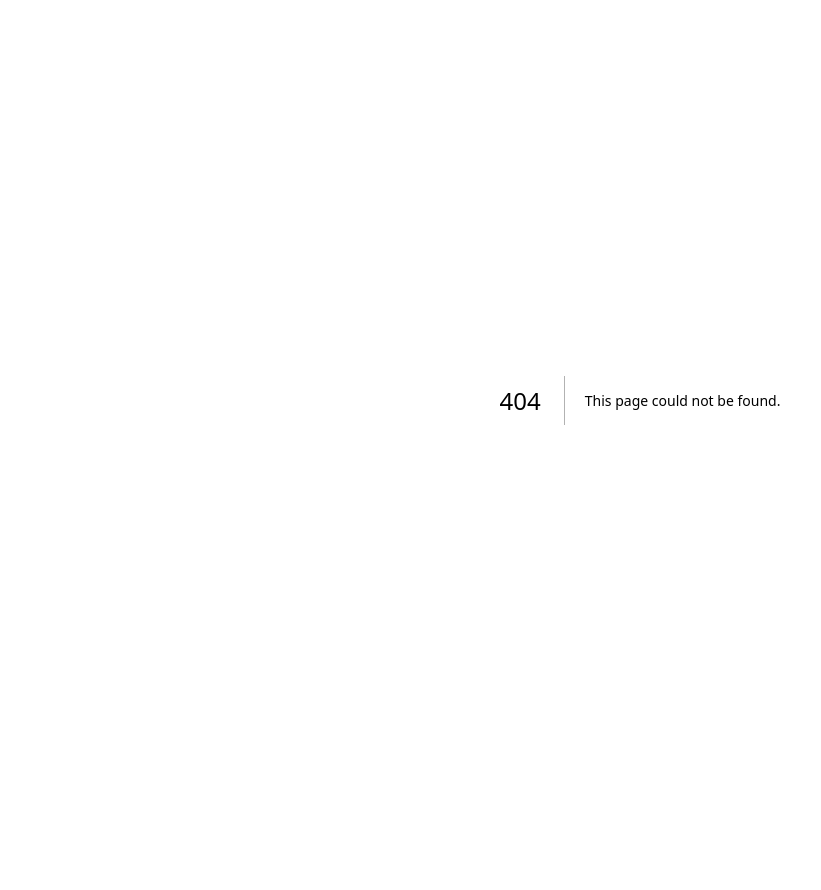
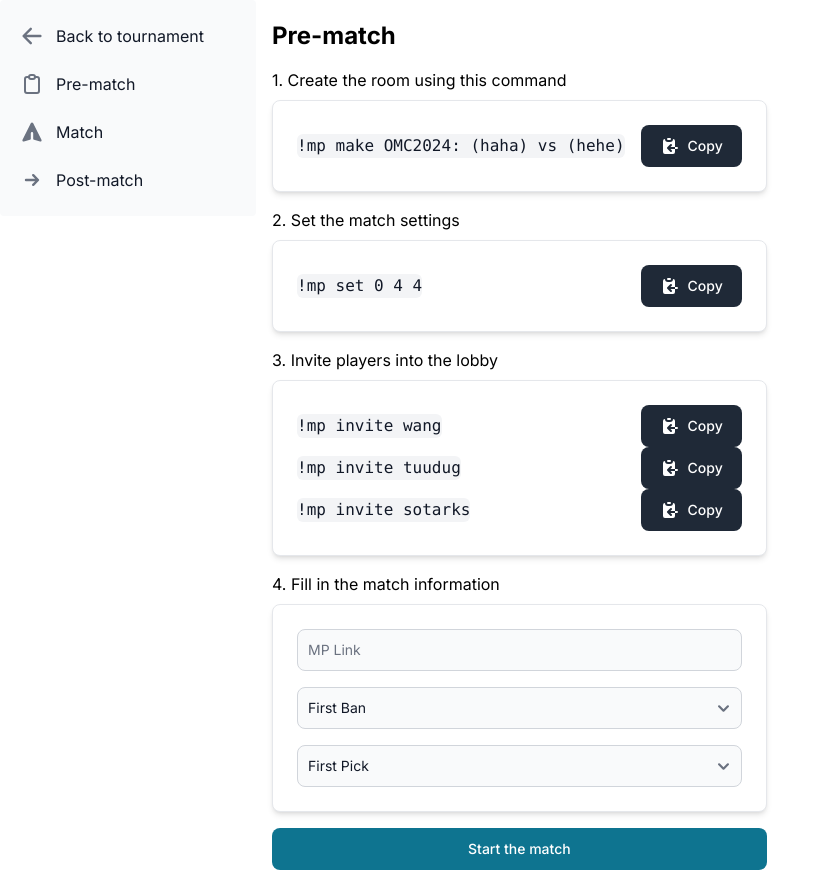
Before and after one commit to tuudug/osu-tournament-manager, a Next.js app: page /tournament/referee/1 in a window 1280 px wide. Before the commit this address had no page. Shown: the whole page, without its empty margins (0-821 px from the left). Before the commit the page ends 800 px from the top, so only its background shows below. Built offline with nearby package versions, Linux system fonts and the light colour scheme; no server answers.

Commit message:
Match Referee Page added

```diff
--- /dev/null
+++ b/app/tournament/referee/[id]/components/match.tsx
@@ -0,0 +1,9 @@
+"use client";
+
+export default function Match() {
+  return (
+    <div>
+      <h1>Match</h1>
+    </div>
+  );
+}
--- /dev/null
+++ b/app/tournament/referee/[id]/components/post-match.tsx
@@ -0,0 +1,9 @@
+"use client";
+
+export default function PostMatch() {
+  return (
+    <div>
+      <h1>Post-match</h1>
+    </div>
+  );
+}
--- /dev/null
+++ b/app/tournament/referee/[id]/components/pre-match.tsx
@@ -0,0 +1,109 @@
+"use client";
+
+import { Button, Card, Select, TextInput } from "flowbite-react";
+import { HiClipboardCopy } from "react-icons/hi";
+
+export default function PreMatch() {
+  return (
+    <div className="space-y-4">
+      <h1 className="mb-4 text-2xl font-bold text-black dark:text-white">
+        Pre-match
+      </h1>
+      <CreateRoom />
+      <MatchSettings />
+      <InvitePlayers />
+      <InputInfo />
+      <Button className="w-full">Start the match</Button>
+    </div>
+  );
+}
+
+function CreateRoom() {
+  return (
+    <div>
+      <p className="mb-2 text-black dark:text-white">
+        1. Create the room using this command
+      </p>
+      <Card>
+        <div className="flex items-center justify-between">
+          <code className="mr-4 rounded-md bg-gray-100 text-gray-900 dark:bg-gray-800 dark:text-white">
+            !mp make OMC2024: (haha) vs (hehe)
+          </code>
+          <Button color="dark">
+            <HiClipboardCopy className="mr-2 size-5" />
+            Copy
+          </Button>
+        </div>
+      </Card>
+    </div>
+  );
+}
+
+function MatchSettings() {
+  return (
+    <div className="space-y-2">
+      <p className="mb-2 text-black dark:text-white">
+        2. Set the match settings
+      </p>
+      <Card>
+        <div className="flex items-center justify-between">
+          <code className="mr-4 rounded-md bg-gray-100 text-gray-900 dark:bg-gray-800 dark:text-white">
+            !mp set 0 4 4
+          </code>
+          <Button color="dark">
+            <HiClipboardCopy className="mr-2 size-5" />
+            Copy
+          </Button>
+        </div>
+      </Card>
+    </div>
+  );
+}
+
+function InvitePlayers() {
+  return (
+    <div className="space-y-2">
+      <p className="mb-2 text-black dark:text-white">
+        3. Invite players into the lobby
+      </p>
+      <Card>
+        <div className="flex w-full flex-col">
+          {["wang", "tuudug", "sotarks"].map((player) => (
+            <div key={player} className="flex items-center justify-between">
+              <code className="mr-4 rounded-md bg-gray-100 text-gray-900 dark:bg-gray-800 dark:text-white">
+                !mp invite {player}
+              </code>
+              <Button color="dark" outline={false}>
+                <HiClipboardCopy className="mr-2 size-5" />
+                Copy
+              </Button>
+            </div>
+          ))}
+        </div>
+      </Card>
+    </div>
+  );
+}
+
+function InputInfo() {
+  return (
+    <div className="space-y-2">
+      <p className="mb-2 text-black dark:text-white">
+        4. Fill in the match information
+      </p>
+      <Card>
+        <TextInput placeholder="MP Link" />
+        <Select>
+          <option>First Ban</option>
+          <option>Team A</option>
+          <option>Team B</option>
+        </Select>
+        <Select>
+          <option>First Pick</option>
+          <option>Team A</option>
+          <option>Team B</option>
+        </Select>
+      </Card>
+    </div>
+  );
+}
--- /dev/null
+++ b/app/tournament/referee/[id]/components/sidebar.tsx
@@ -0,0 +1,43 @@
+"use client";
+
+import { Button, Sidebar } from "flowbite-react";
+import {
+  HiArrowLeft,
+  HiArrowSmRight,
+  HiOutlineClipboard,
+  HiPaperAirplane,
+} from "react-icons/hi";
+
+interface RefereeSidebarProps {
+  callback: (page: string) => void;
+}
+
+export default function RefereeSidebar({ callback }: RefereeSidebarProps) {
+  return (
+    <Sidebar>
+      <Sidebar.Items>
+        <Sidebar.ItemGroup>
+          <Sidebar.Item icon={HiArrowLeft}>Back to tournament</Sidebar.Item>
+          <Sidebar.Item
+            icon={HiOutlineClipboard}
+            onClick={() => callback("pre-match")}
+          >
+            Pre-match
+          </Sidebar.Item>
+          <Sidebar.Item
+            icon={HiPaperAirplane}
+            onClick={() => callback("match")}
+          >
+            Match
+          </Sidebar.Item>
+          <Sidebar.Item
+            icon={HiArrowSmRight}
+            onClick={() => callback("post-match")}
+          >
+            Post-match
+          </Sidebar.Item>
+        </Sidebar.ItemGroup>
+      </Sidebar.Items>
+    </Sidebar>
+  );
+}
--- /dev/null
+++ b/app/tournament/referee/[id]/page.tsx
@@ -0,0 +1,25 @@
+"use client";
+
+import { useSession } from "next-auth/react";
+import { useParams } from "next/navigation";
+import Sidebar from "./components/sidebar";
+import PreMatch from "./components/pre-match";
+import { useState } from "react";
+
+export default function RefereePage() {
+  const session = useSession();
+  const { id } = useParams();
+
+  const [currentPage, setCurrentPage] = useState("pre-match");
+
+  return (
+    <div className="flex min-h-screen dark:bg-gray-800">
+      <Sidebar callback={(page) => setCurrentPage(page)} />
+      <div className="px-4 py-5 text-white ">
+        {currentPage === "pre-match" && <PreMatch />}
+        {currentPage === "match" && <div>Match</div>}
+        {currentPage === "post-match" && <div>Post-match</div>}
+      </div>
+    </div>
+  );
+}
--- a/package.json
+++ b/package.json
@@ -16,7 +16,8 @@
     "next-auth": "^4.24.11",
     "osu-api-v2-js": "^1.1.0",
     "react": "^18",
-    "react-dom": "^18"
+    "react-dom": "^18",
+    "react-icons": "^5.4.0"
   },
   "devDependencies": {
     "@types/node": "^20",
```
Also changed, not shown: 1 other file (tests, documents, lock files or other folders).
